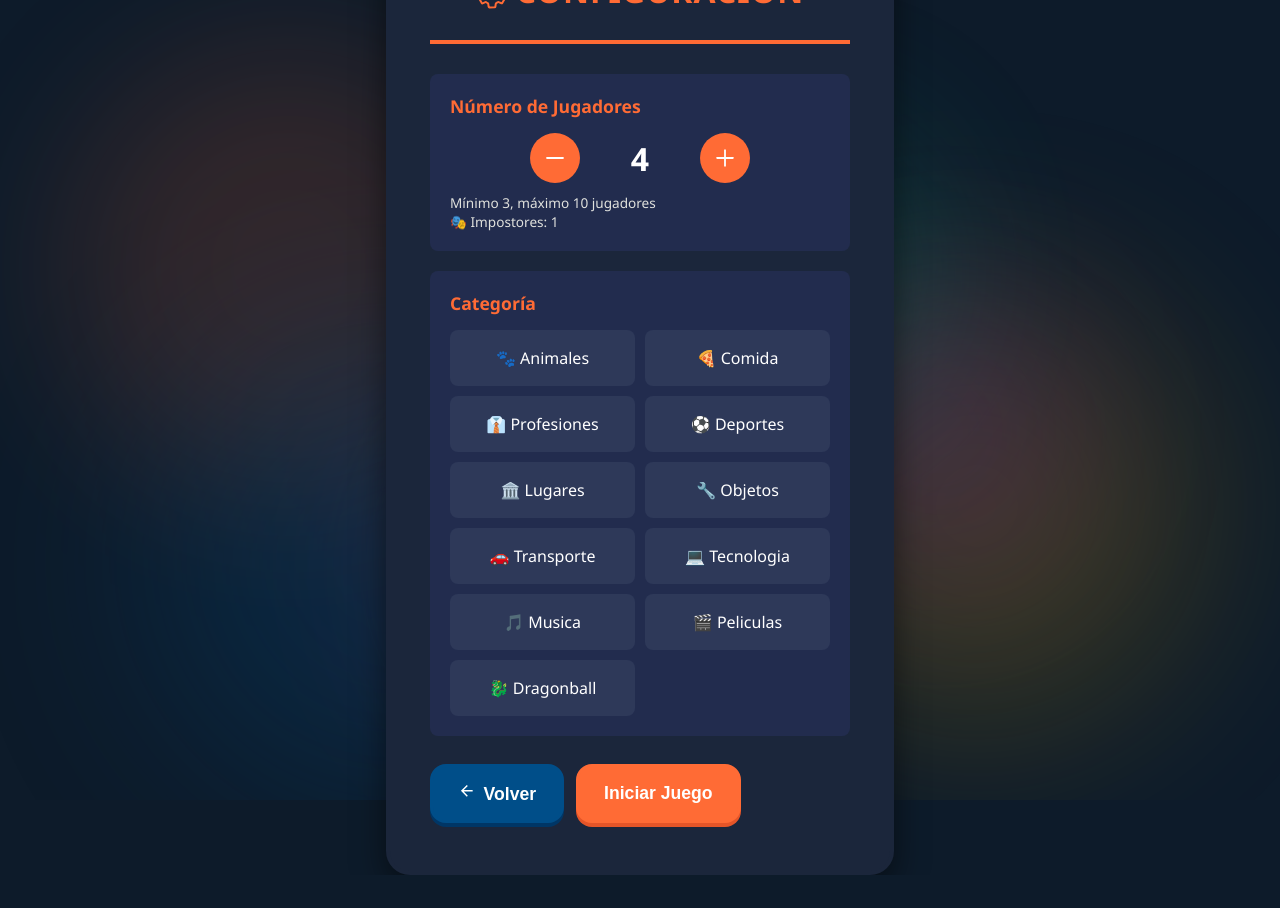
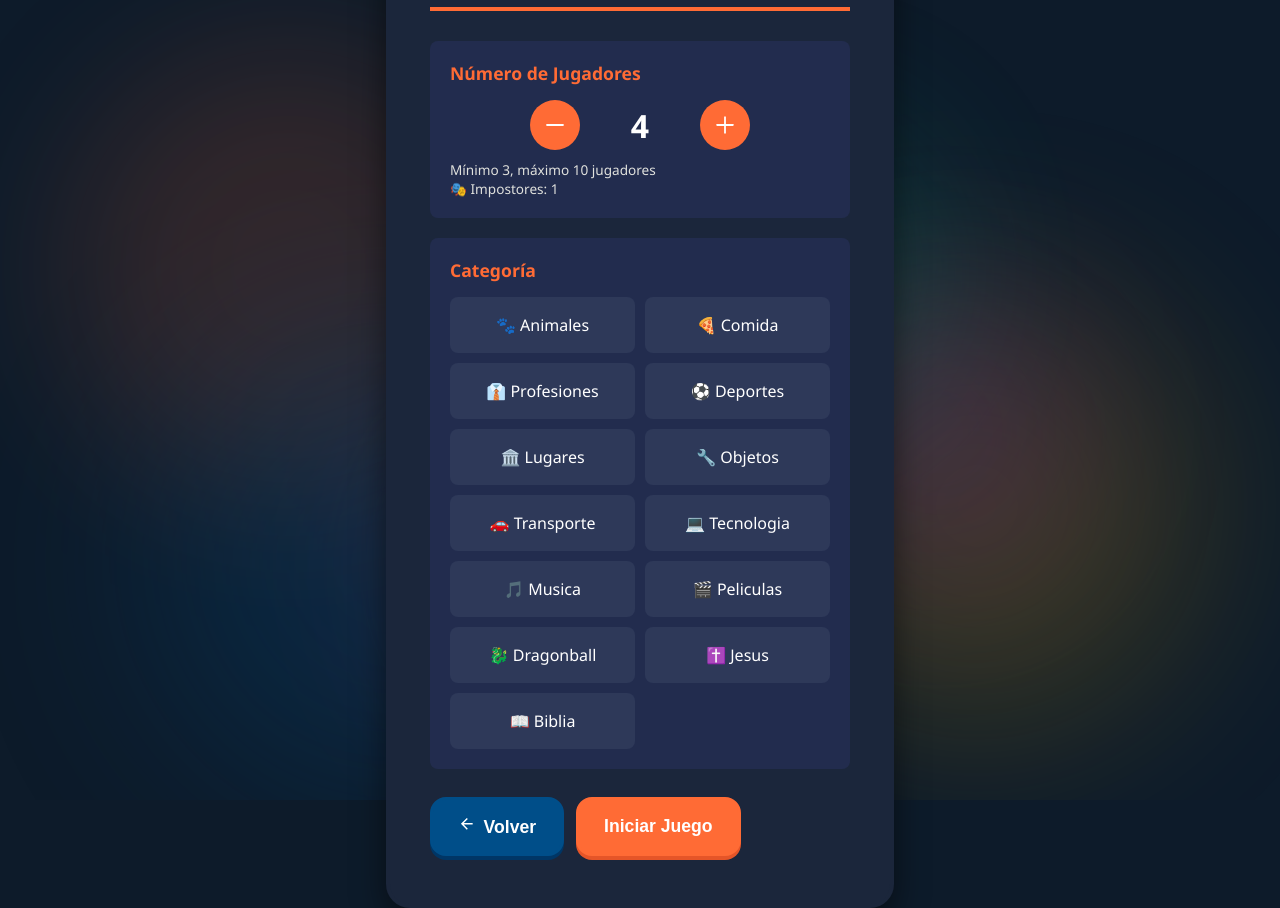
Before and after one commit to devrogerzen/Impostor-word-game, a React (Vite) app: page / in a window 1280 px wide. Both pictures are taken after a click on the button "Nueva Partida". Before the commit the page ends 875 px from the top, so only its background shows below. Built offline with nearby package versions, Linux system fonts and the light colour scheme.

Commit message:
Agregar categorías Jesus y Biblia

```diff
--- a/src/components/screens/ConfigScreen.tsx
+++ b/src/components/screens/ConfigScreen.tsx
@@ -110,6 +110,8 @@ const categoryIcons: Record<Category, string> = {
   musica: '🎵',
   peliculas: '🎬',
   dragonball: '🐉',
+  jesus: '✝️',
+  biblia: '📖',
 };
 
 interface ConfigScreenProps {
--- a/src/data/words.ts
+++ b/src/data/words.ts
@@ -362,6 +362,72 @@ export const WORD_DATABASE: Record<Category, WordPair[]> = {
     { normal: "MAJIN BUU", impostor: "KID BUU" },
     { normal: "KAKAROTO", impostor: "SON GOKU" },
     { normal: "GRAN SAIYAMAN", impostor: "GOHAN ADULTO" }
+  ],
+
+  jesus: [
+    { normal: "NAZARET", impostor: "BELÉN" },
+    { normal: "CARPINTERO", impostor: "PESCADOR" },
+    { normal: "MARÍA", impostor: "MARTA" },
+    { normal: "JOSÉ", impostor: "JUAN" },
+    { normal: "PEDRO", impostor: "PABLO" },
+    { normal: "JUAN BAUTISTA", impostor: "JUAN APÓSTOL" },
+    { normal: "MILAGRO", impostor: "PARÁBOLA" },
+    { normal: "PAN", impostor: "PECES" },
+    { normal: "AGUA", impostor: "VINO" },
+    { normal: "RESURRECCIÓN", impostor: "ASCENSIÓN" },
+    { normal: "GETSEMANÍ", impostor: "GÓLGOTA" },
+    { normal: "ÚLTIMA CENA", impostor: "BODAS DE CANÁ" },
+    { normal: "LÁZARO", impostor: "NICODEMO" },
+    { normal: "MONTE DE LOS OLIVOS", impostor: "MONTE SINAÍ" },
+    { normal: "JUDAS", impostor: "TOMÁS" },
+    { normal: "PILATO", impostor: "HERODES" },
+    { normal: "CRUZ", impostor: "TUMBA" },
+    { normal: "TREINTA MONEDAS", impostor: "TREINTA PIEZAS DE PLATA" },
+    { normal: "TRANSFIGURACIÓN", impostor: "TENTACIÓN" },
+    { normal: "SERMÓN DEL MONTE", impostor: "SERMÓN DE LA LLANURA" },
+    { normal: "BUEN PASTOR", impostor: "HIJO PRÓDIGO" },
+    { normal: "SAMARITANO", impostor: "PUBLICANO" },
+    { normal: "FARISEOS", impostor: "SADUCEOS" },
+    { normal: "TEMPLO", impostor: "SINAGOGA" },
+    { normal: "BAUTISMO", impostor: "UNCIÓN" },
+    { normal: "GALILEA", impostor: "JUDEA" },
+    { normal: "MAR DE GALILEA", impostor: "RÍO JORDÁN" },
+    { normal: "DOCE APÓSTOLES", impostor: "SETENTA DISCÍPULOS" },
+    { normal: "HIJO DE DIOS", impostor: "HIJO DEL HOMBRE" },
+    { normal: "REY DE REYES", impostor: "SEÑOR DE SEÑORES" }
+  ],
+
+  biblia: [
+    { normal: "GÉNESIS", impostor: "ÉXODO" },
+    { normal: "ADÁN", impostor: "EVA" },
+    { normal: "CAÍN", impostor: "ABEL" },
+    { normal: "NOÉ", impostor: "ABRAHAM" },
+    { normal: "MOISÉS", impostor: "AARÓN" },
+    { normal: "DAVID", impostor: "SALOMÓN" },
+    { normal: "DIEZ MANDAMIENTOS", impostor: "DIEZ PLAGAS" },
+    { normal: "ARCA DE NOÉ", impostor: "ARCA DEL PACTO" },
+    { normal: "MAR ROJO", impostor: "RÍO JORDÁN" },
+    { normal: "TABLAS DE LA LEY", impostor: "PIEDRAS DEL ALTAR" },
+    { normal: "JONÁS", impostor: "JOB" },
+    { normal: "DANIEL", impostor: "EZEQUIEL" },
+    { normal: "GOLIAT", impostor: "SANSÓN" },
+    { normal: "DILUVIO", impostor: "FUEGO Y AZUFRE" },
+    { normal: "BABEL", impostor: "JERICÓ" },
+    { normal: "SODOMA", impostor: "GOMORRA" },
+    { normal: "ISAAC", impostor: "ISMAEL" },
+    { normal: "JACOB", impostor: "ESAÚ" },
+    { normal: "JOSÉ", impostor: "BENJAMÍN" },
+    { normal: "RUTH", impostor: "ESTER" },
+    { normal: "SALMOS", impostor: "PROVERBIOS" },
+    { normal: "APOCALIPSIS", impostor: "REVELACIÓN" },
+    { normal: "ANTIGUO TESTAMENTO", impostor: "NUEVO TESTAMENTO" },
+    { normal: "PROFETAS", impostor: "APÓSTOLES" },
+    { normal: "LEVÍTICO", impostor: "DEUTERONOMIO" },
+    { normal: "JOSUÉ", impostor: "JUECES" },
+    { normal: "SAMUEL", impostor: "REYES" },
+    { normal: "ISAÍAS", impostor: "JEREMÍAS" },
+    { normal: "EDÉN", impostor: "PARAÍSO" },
+    { normal: "SERPIENTE", impostor: "DRAGÓN" }
   ]
 };
 
--- a/src/types/game.types.ts
+++ b/src/types/game.types.ts
@@ -16,7 +16,9 @@ export type Category =
   | 'tecnologia'
   | 'musica'
   | 'peliculas'
-  | 'dragonball';
+  | 'dragonball'
+  | 'jesus'
+  | 'biblia';
 
 export interface Player {
   id: number;
```
